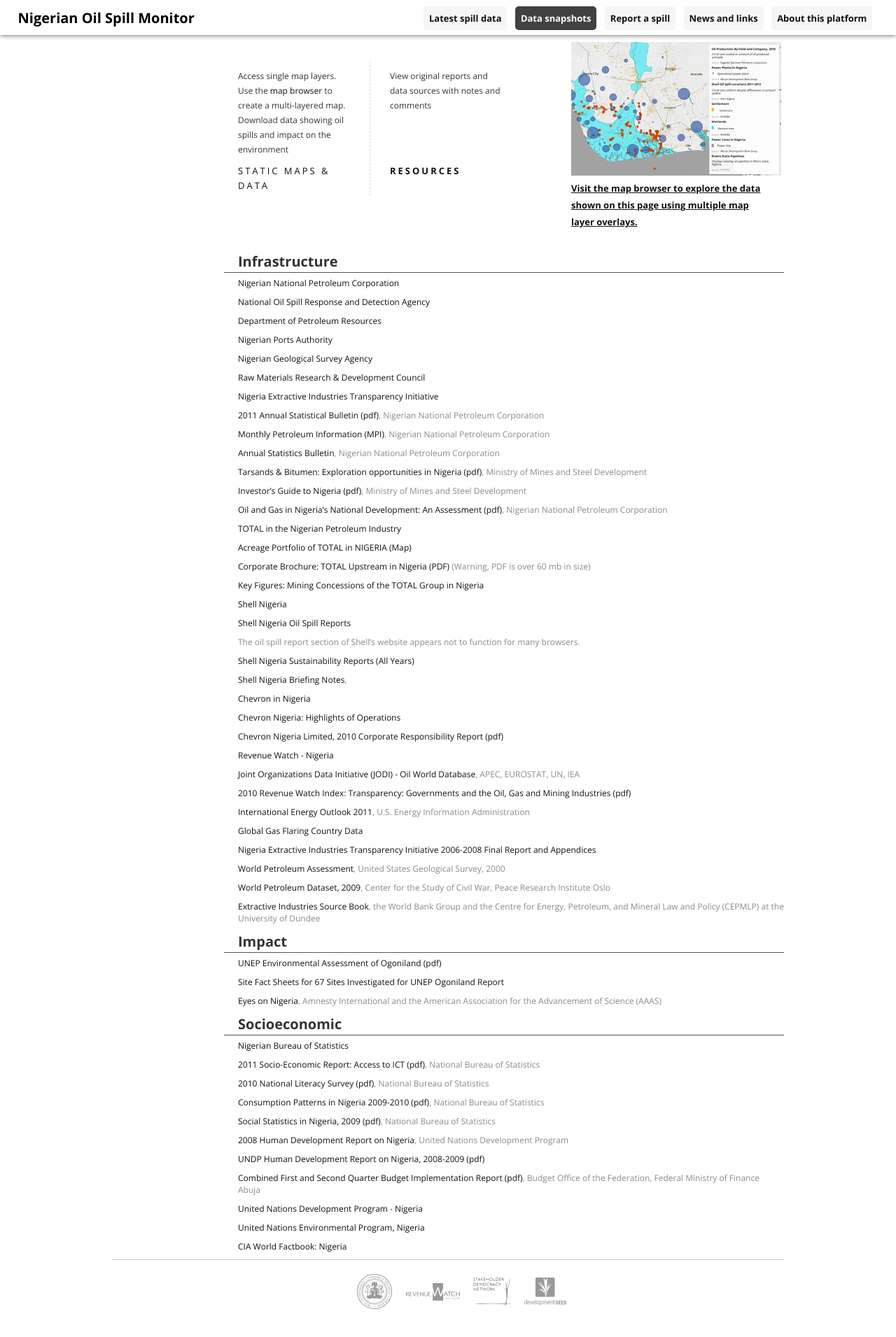
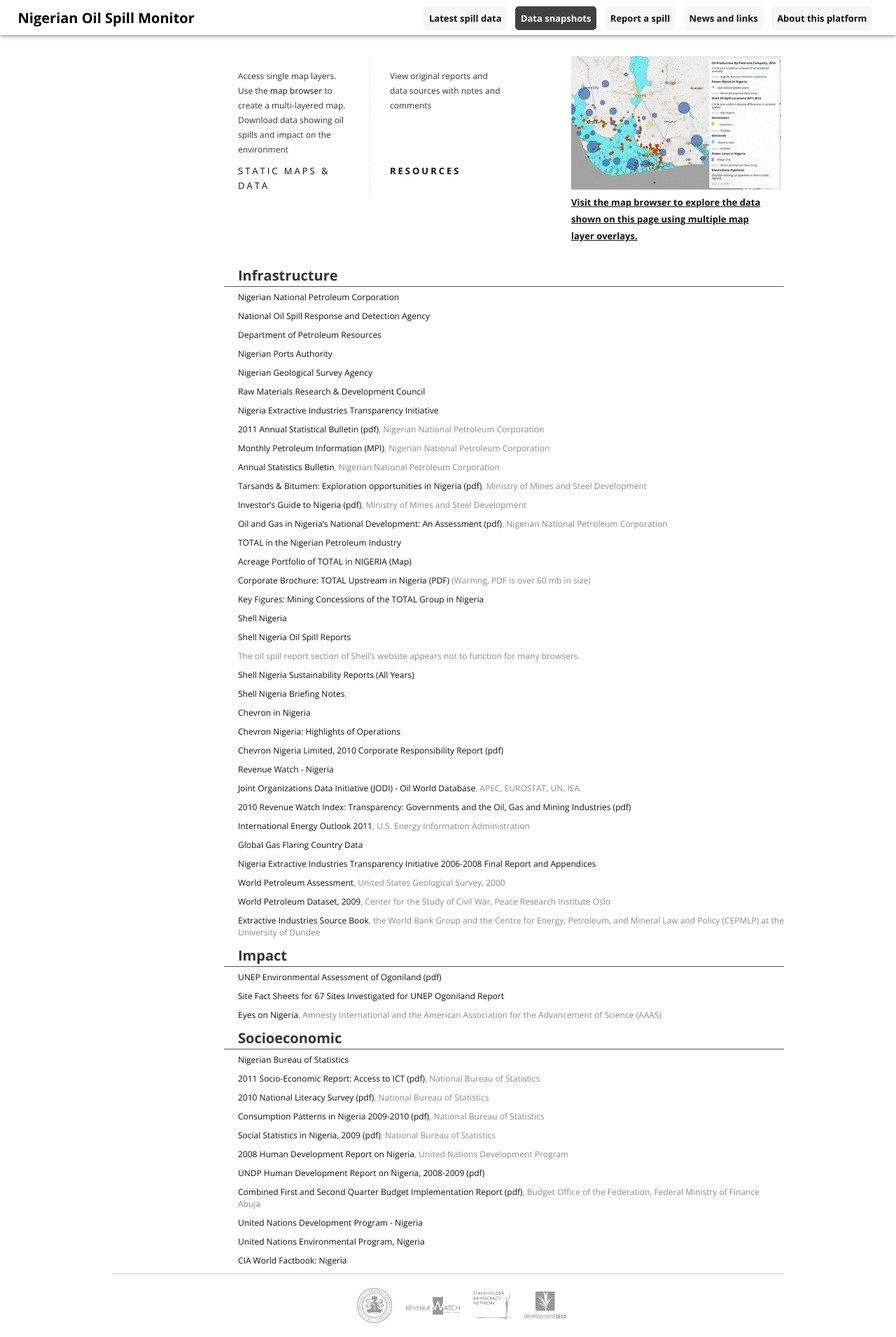
Before and after one commit to sdn4nigeria/monitoring-platform, a Jekyll site: the page built from _posts/pages/0001-01-01-resources.md, in a window 1280 px wide. Shown: the whole page at 70% size. Built offline with Jekyll 4.4.1, drawn with Linux system fonts in a browser that asks for light colours; nearby versions of some CDN libraries; some web fonts are replaced; library files that are not in the unit come from our copies; Markdown is read by kramdown in place of the engine named in the settings.

Commit message:
Update open.css

```diff
--- a/_includes/css/open.css
+++ b/_includes/css/open.css
@@ -10,6 +10,9 @@
     margin-bottom:20px;
     z-index:1;
     font-weight:bold;
+}
+#open-about img {
+    margin-top:20px;
 }
 #subnav {
     position: absolute;
```
